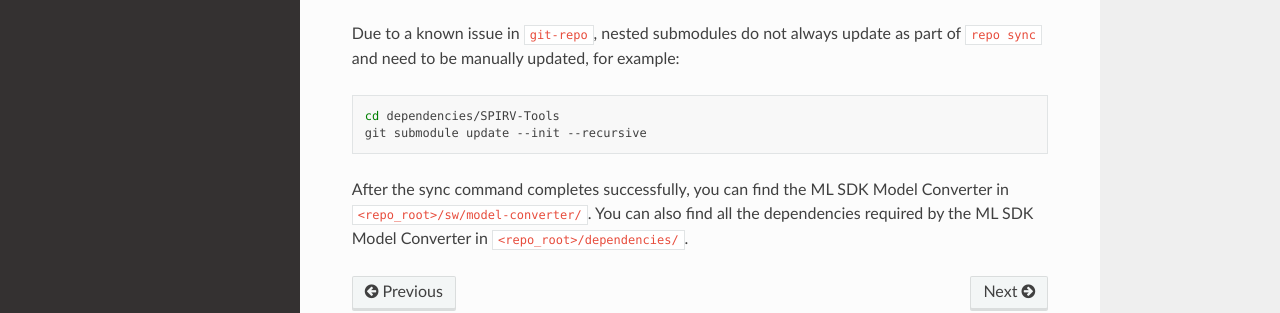
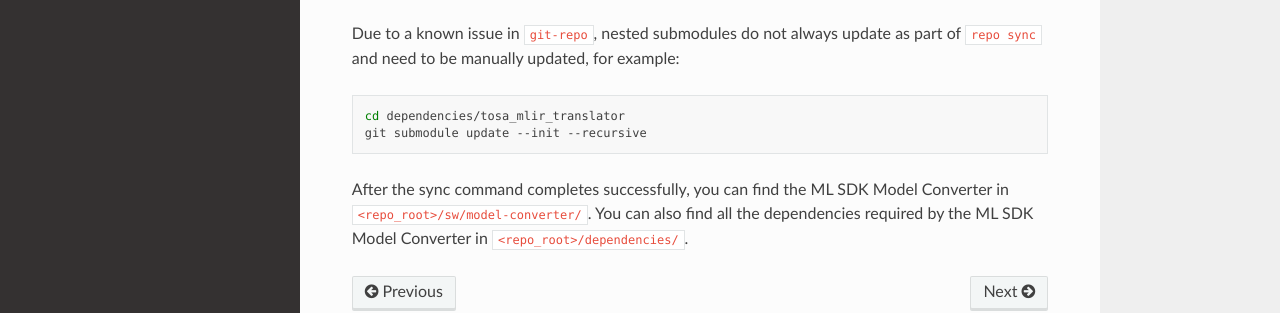
Before and after one commit to arm/ai-ml-sdk-model-converter, a Sphinx documentation site: the page built from docs/source/cloning.rst, in a window 1280 px wide and 900 px high, scrolled down 739 px. Shown: the part 459-772 px from the top of the window. Built offline with Sphinx 7.4.7 and the Read the Docs theme 3.1.0, drawn with Linux system fonts in a browser that asks for light colours.

Commit message:
Update cloning instruction
Change-Id: I1ae2fcf0abfec248d2c9886e8a8b8a2300452bf8
Signed-off-by: Alan Liang <alan.liang@arm.com>

```diff
--- a/docs/source/cloning.rst
+++ b/docs/source/cloning.rst
@@ -56,7 +56,7 @@ be manually updated, for example:
 
 .. code-block:: bash
 
-    cd dependencies/SPIRV-Tools
+    cd dependencies/tosa_mlir_translator
     git submodule update --init --recursive
 
 After the sync command completes successfully, you can find the ML SDK Model Converter in :code:`<repo_root>/sw/model-converter/`.
```
